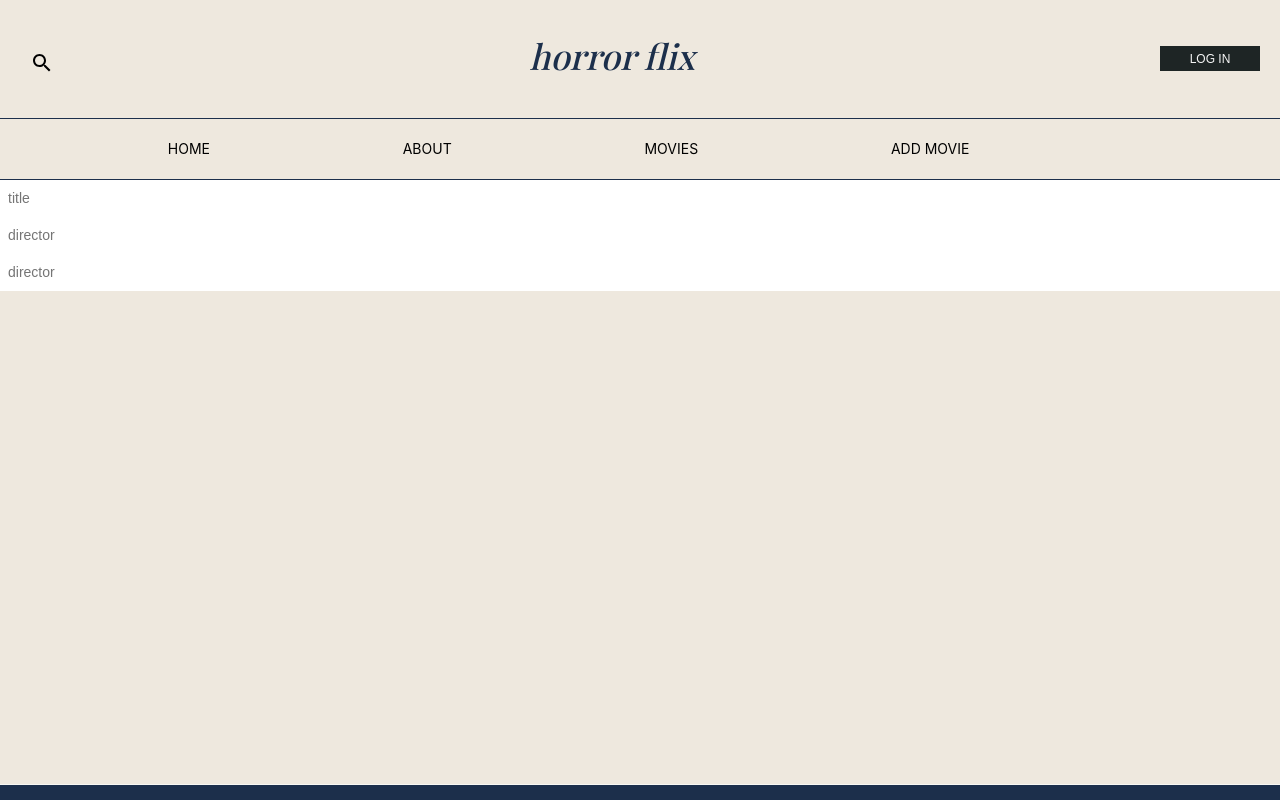
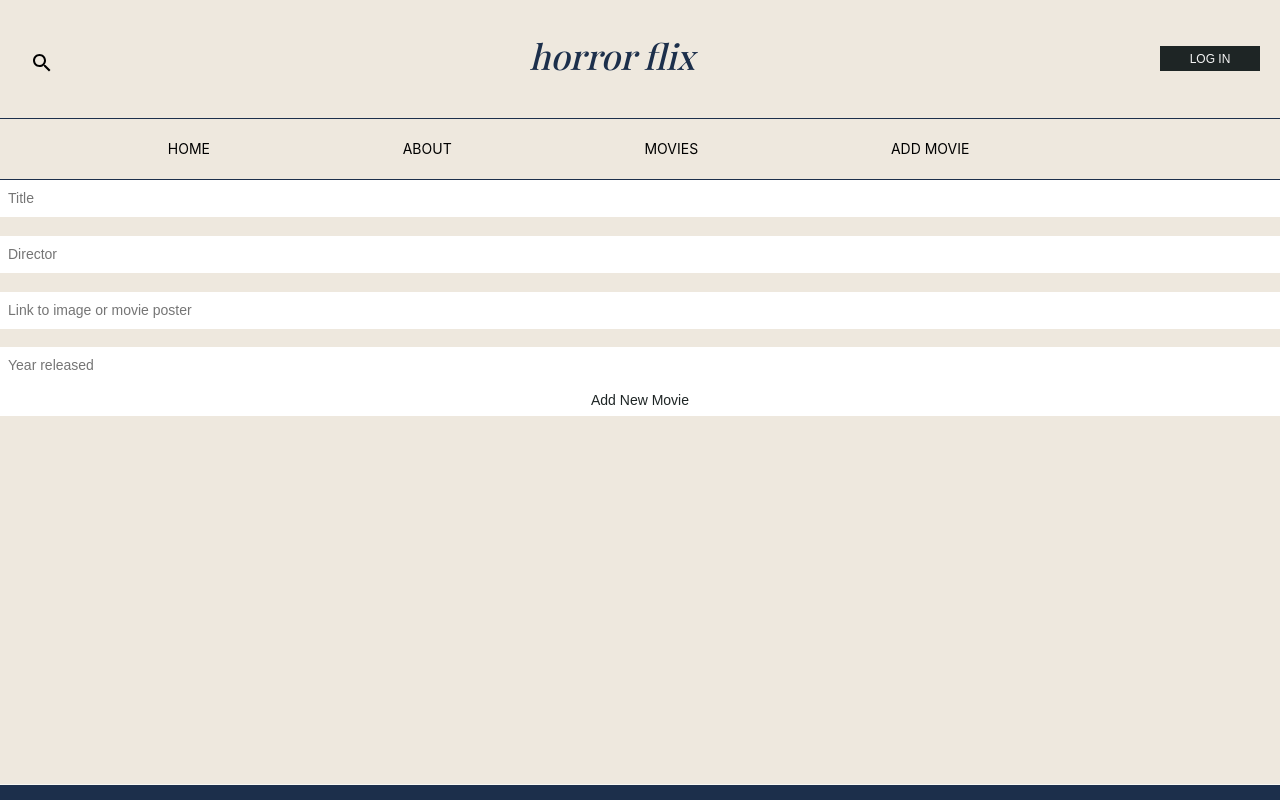
Before and after one commit to JLPinthecity/horror-movies-frontend, a React (Create React App) app: page /horror_movies/new in a window 1280 px wide. Shown: the top 800 px of the page. Built offline with nearby package versions, Linux system fonts and the light colour scheme; no server answers; a web font is replaced by a local one.

Commit message:
complete controlled form for new movie

```diff
--- a/src/actions/newMovieForm.js
+++ b/src/actions/newMovieForm.js
@@ -1,8 +1,9 @@
 //synchronous actions
 
 export const updateNewMovieForm = (name, value) => {
+    console.log("value is", value)
     return {
-        type: "UPDATE_NEW_TRIP_FORM",
-        formData: { name, value}
+        type: "UPDATE_NEW_MOVIE_FORM",
+        formData: { name, value }
     }
 }
--- a/src/components/NewMovieForm.js
+++ b/src/components/NewMovieForm.js
@@ -1,18 +1,44 @@
 import React from 'react';
+import { connect } from 'react-redux';
+import { updateNewMovieForm } from '../actions/newMovieForm';
 
-const NewTripForm = () => {
+const NewTripForm = (props) => {
+
+    const handleChange = event => {
+        event.preventDefault();
+        props.updateNewMovieForm(event.target.name, event.target.value)
+    }
+
     return (
 
         <form>
-            <input name="title" placeholder="title"/>
+            <input name="title" placeholder="Title" value={props.name} onChange={handleChange}/>
+            <br/>
+            <input name="director" placeholder="Director" value={props.director} onChange={handleChange}/>
+            <br/>
+            <input name="poster" placeholder="Link to image or movie poster" value={props.poster} onChange={handleChange}/>
+            <br/>
+            <input name="year_released" placeholder="Year released" value={props.year_released} onChange={handleChange}/>
 
-            <input name="director" placeholder="director"/>
-
-            <input name="director" placeholder="director"/>
+            <input type="submit" value="Add New Movie"/>
 
         </form>
 
     )
 };
 
-export default NewTripForm;
+const mapStateToProps = state => {
+
+    const { title, poster, director, year_released } = state.newMovieForm
+    return {
+        title,
+        poster,
+        director,
+        year_released
+
+    }
+}
+
+
+
+export default connect(mapStateToProps, { updateNewMovieForm })(NewTripForm);
--- a/src/reducers/newMovieForm.js
+++ b/src/reducers/newMovieForm.js
@@ -6,8 +6,11 @@ const initialState = {
 }
 
 export default (state = initialState, action) => {
+
     switch (action.type) {
+
         case "UPDATE_NEW_MOVIE_FORM":
+
             return {
                 ...state,
                 [action.formData.name]: action.formData.value
```
